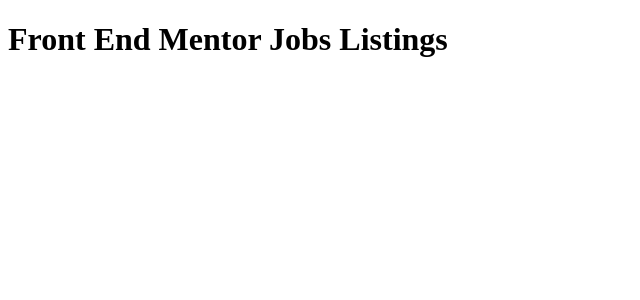
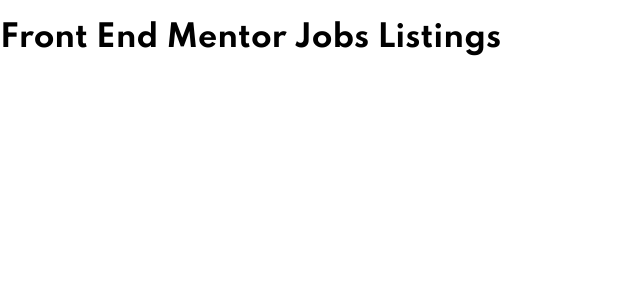
Before and after one commit to simoneclr/fm-jobs-listings, a React (Create React App) app: page / in a window 1280 px wide. Shown: the top 300 px of the page, without its empty margins (0-640 px from the left). Built offline with nearby package versions, Linux system fonts and the light colour scheme.

Commit message:
Initialize style.css

```diff
--- a/src/style.css
+++ b/src/style.css
@@ -0,0 +1,28 @@
+@import url('https://fonts.googleapis.com/css2?family=Spartan:wght@500;700&display=swap');
+
+:root {
+	/* Primary Colors */
+	--desaturated-dark-cyan: hsl(180, 29%, 50%);
+
+	/* Neutral Colors */
+	--bg-light-grayish-cyan: hsl(180, 52%, 96%);
+	--filters-light-grayish-cyan: hsl(180, 31%, 95%);
+	--dark-grayish-cyan: hsl(180, 8%, 52%);
+	--very-dark-grayish-cyan: hsl(180, 14%, 20%);
+
+	/* Font Weights */
+	--weight-light: 500;
+	--weight-heavy: 700;
+}
+
+* {
+	box-sizing: border-box;
+}
+
+body {
+	font-family: "Spartan", sans-serif;
+	font-size: 15px;
+	min-height: 100vh;
+	padding: 0;
+	margin: 0;
+}
```
